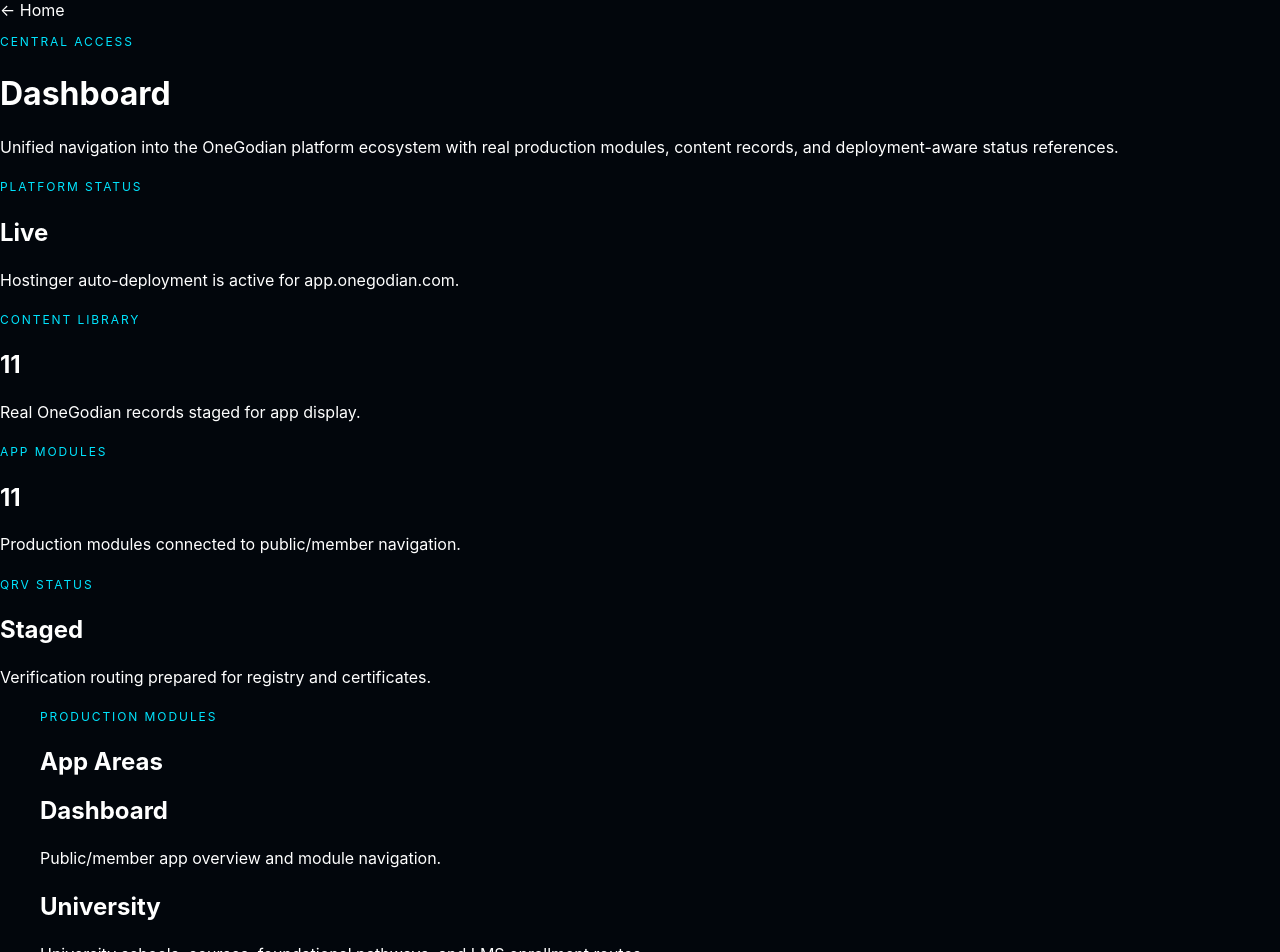
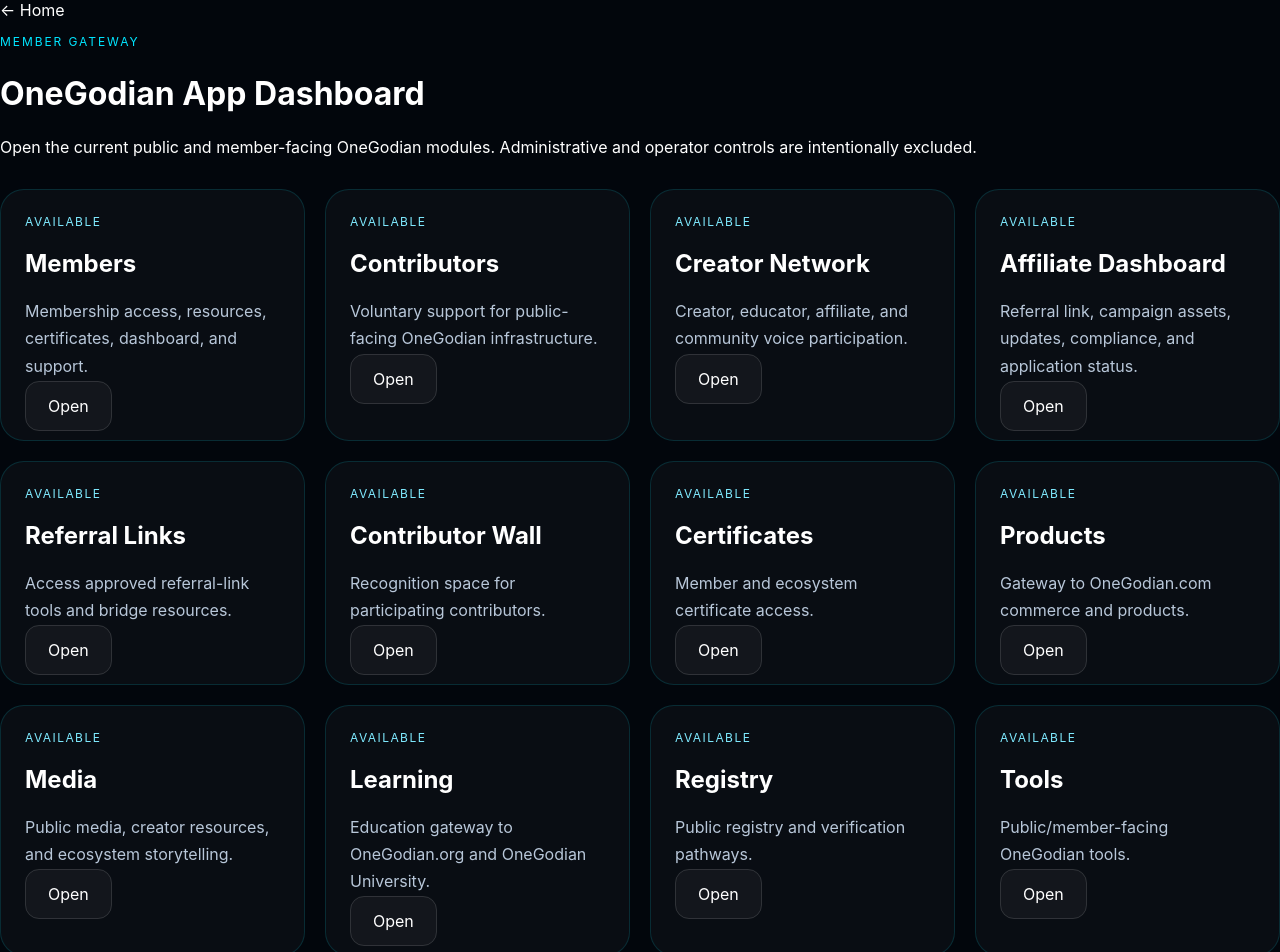
Before and after one commit to ohi-stack/onegodian-app-deploy, a Next.js app: page /dashboard in a window 1280 px wide. Shown: the top 952 px of the page. Built offline with nearby package versions, Linux system fonts and the light colour scheme.

Commit message:
Build current member-facing dashboard cards

```diff
--- a/src/app/dashboard/page.tsx
+++ b/src/app/dashboard/page.tsx
@@ -1,59 +1,2 @@
-import { appModules, onegodianContentLibrary } from '@/data/onegodianContent';
-
-const statusCards = [
-  { label: 'Platform Status', value: 'Live', detail: 'Hostinger auto-deployment is active for app.onegodian.com.' },
-  { label: 'Content Library', value: String(onegodianContentLibrary.length), detail: 'Real OneGodian records staged for app display.' },
-  { label: 'App Modules', value: String(appModules.length), detail: 'Production modules connected to public/member navigation.' },
-  { label: 'QRV Status', value: 'Staged', detail: 'Verification routing prepared for registry and certificates.' },
-];
-
-export default function DashboardPage() {
-  return (
-    <main className="page">
-      <a href="/">← Home</a>
-      <p className="kicker">Central Access</p>
-      <h1>Dashboard</h1>
-      <p className="lead">
-        Unified navigation into the OneGodian platform ecosystem with real production modules, content records,
-        and deployment-aware status references.
-      </p>
-
-      <section className="grid">
-        {statusCards.map((card) => (
-          <article className="card" key={card.label}>
-            <p className="kicker">{card.label}</p>
-            <h2>{card.value}</h2>
-            <p>{card.detail}</p>
-          </article>
-        ))}
-      </section>
-
-      <section className="section-block">
-        <p className="kicker">Production Modules</p>
-        <h2>App Areas</h2>
-        <div className="grid">
-          {appModules.map((module) => (
-            <a className="card" href={module.href} key={module.href}>
-              <h2>{module.title}</h2>
-              <p>{module.description}</p>
-            </a>
-          ))}
-        </div>
-      </section>
-
-      <section className="section-block">
-        <p className="kicker">Real Content Library</p>
-        <h2>Staged OneGodian Records</h2>
-        <div className="grid">
-          {onegodianContentLibrary.map((item) => (
-            <a className="card" href={item.route} key={item.slug}>
-              <p className="kicker">{item.category}</p>
-              <h2>{item.title}</h2>
-              <p>{item.summary}</p>
-            </a>
-          ))}
-        </div>
-      </section>
-    </main>
-  );
-}
+import { appCards } from '@/data/appRegistry';
+export default function DashboardPage(){return <main className="page"><a href="/">← Home</a><p className="kicker">Member Gateway</p><h1>OneGodian App Dashboard</h1><p className="lead">Open the current public and member-facing OneGodian modules. Administrative and operator controls are intentionally excluded.</p><section className="module-grid">{appCards.map(([title,description,href])=><article className="module-card" key={href}><span className="status-badge">Available</span><h2>{title}</h2><p>{description}</p><a className="button secondary" href={href}>Open</a></article>)}</section></main>}
```
